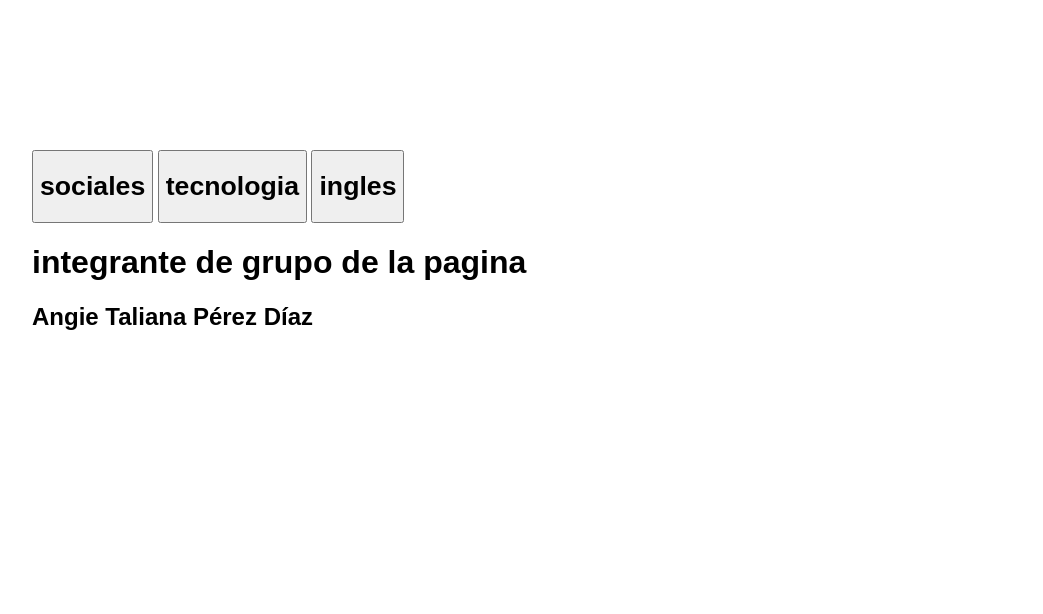
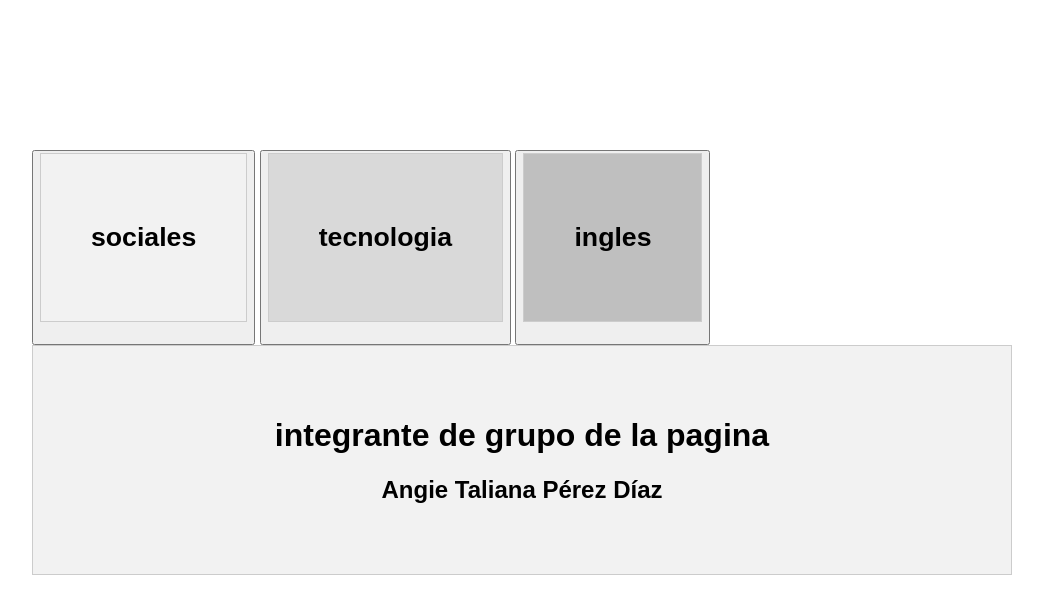
Before and after one commit to AngieTaliana/Proyecto-, a plain HTML site: page inicio.html in a window 1280 px wide. Shown: the whole page, without its empty margins (118-1161 px from the left). Drawn offline with Linux system fonts and the light colour scheme.

Commit message:
actualizacion 3

```diff
--- a/inicio.css
+++ b/inicio.css
@@ -3,3 +3,22 @@ body {
     margin: 150px;
     padding: 0;
 }
+.section {
+    padding: 50px;
+    text-align: center;
+    border: 1px solid #ccc;
+    margin-bottom: 20px;
+}
+.section1 {
+    background-color: #f2f2f2;
+
+}
+.section2 {
+    background-color: #d9d9d9;
+}
+.section3 {
+    background-color: #bfbfbf;
+}
+.section4 {
+    background-color: #f2f2f2;
+}
--- a/inicio.html
+++ b/inicio.html
@@ -6,6 +6,10 @@
     <link rel="stylesheet" href="inicio.css">
     <title>materias dadas </title>
 </head>
+
+<div class="contenedor">
+<div class="encabezado">
+
 <body>
 
     <a href="sociales.html"><button><div class="section section1">
```
Also changed, not shown: ingles.html (+1 -2 lines).
